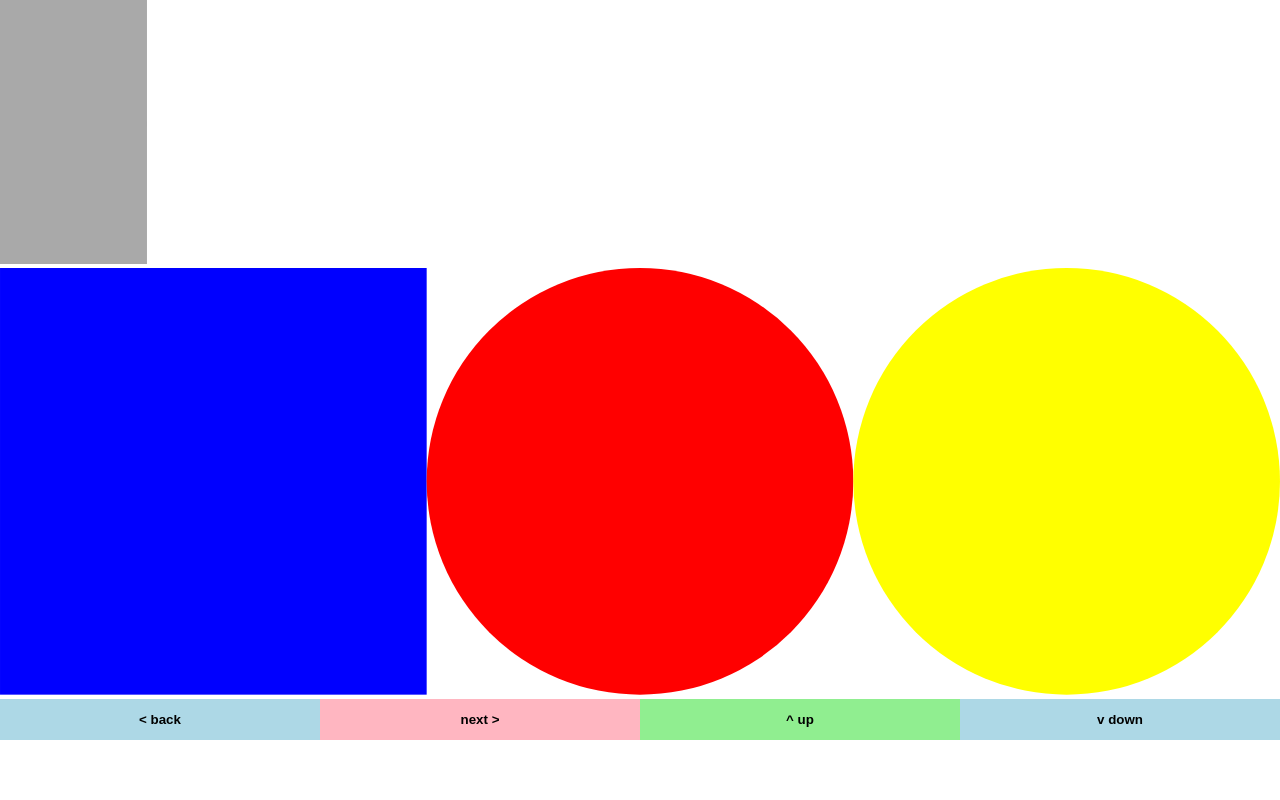
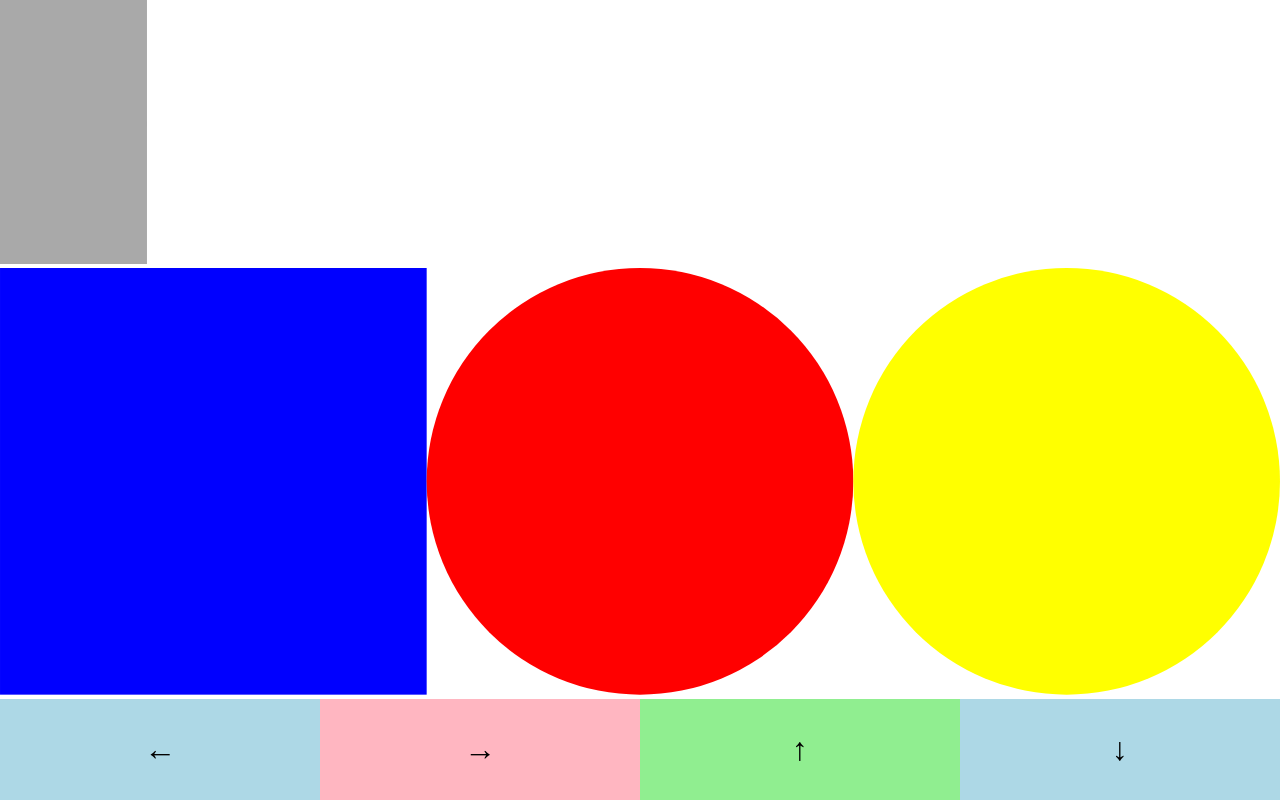
Before and after one commit to chrisbolin/megapixel, a React (Create React App) app: page / in a window 1280 px wide. Shown: the part 1016-1816 px from the top of the page. Before the commit the page ends 1756 px from the top, so only its background shows below. Built offline with nearby package versions, Linux system fonts and the light colour scheme.

Commit message:
bigger better dpad

```diff
--- a/src/App.css
+++ b/src/App.css
@@ -17,9 +17,11 @@
   background-color: lightpink;
 }
 
-.ViewportPicker button {
+.DPad button {
   min-width: 25%;
   min-height: 2em;
+  font-size: 2em;
+  padding: 1em 0;
 }
 
 .MenuMinimized {
--- a/src/App.tsx
+++ b/src/App.tsx
@@ -118,12 +118,12 @@ function ColorPicker({ state, palette }: { state: AppState, palette: Palette })
   </svg>;
 }
 
-function ViewportPicker({ state }: { state: AppState }) {
-  return <div className="ViewportPicker">
-    <button className="colorful" onClick={() => state.grid.moveViewportByPage(-1, 0)}>{'< back'}</button>
-    <button className="colorful" onClick={() => state.grid.moveViewportByPage(1, 0)}>{'next >'}</button>
-    <button className="colorful" onClick={() => state.grid.moveViewportByPage(0, -1)}>{'^ up'}</button>
-    <button className="colorful" onClick={() => state.grid.moveViewportByPage(0, 1)}>{'v down'}</button>
+function DPad({ state }: { state: AppState }) {
+  return <div className="DPad">
+    <button className="colorful" onClick={() => state.grid.moveViewportByPage(-1, 0)}> ← </button>
+    <button className="colorful" onClick={() => state.grid.moveViewportByPage(1, 0)}> → </button>
+    <button className="colorful" onClick={() => state.grid.moveViewportByPage(0, -1)}> ↑ </button>
+    <button className="colorful" onClick={() => state.grid.moveViewportByPage(0, 1)}> ↓ </button>
   </div>;
 }
 
@@ -159,7 +159,7 @@ function App() {
           pixelsPerBox={30}
           />
         <ColorPicker state={state} palette={palette} />
-        <ViewportPicker state={state} />
+        <DPad state={state} />
       </Render>
       <Render when={state.view === 'settings'}>
         <Settings state={state} />
```
